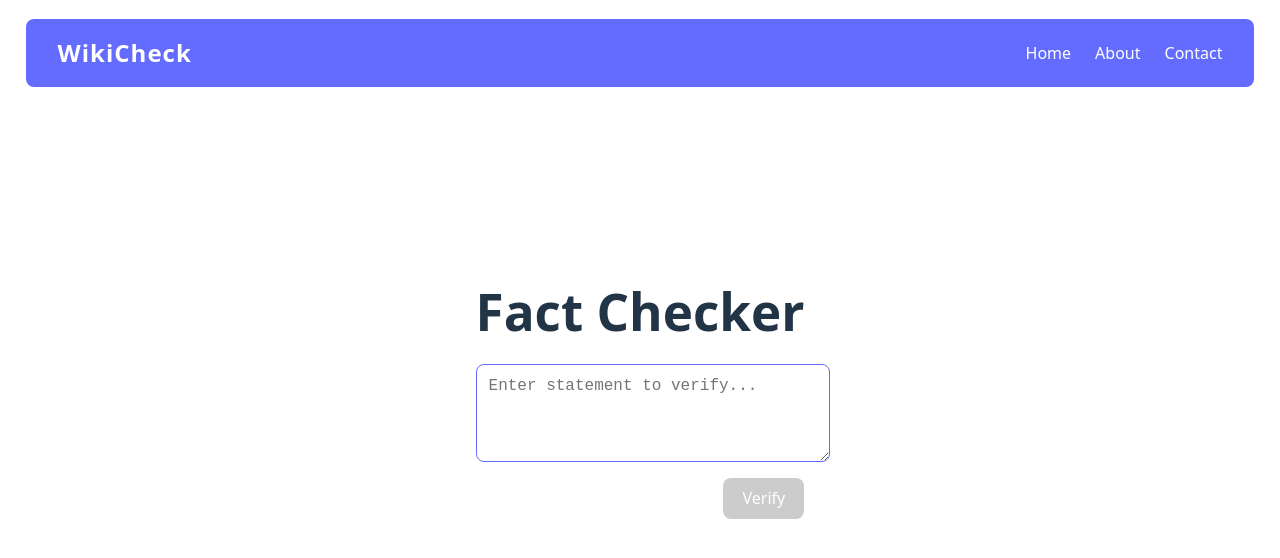
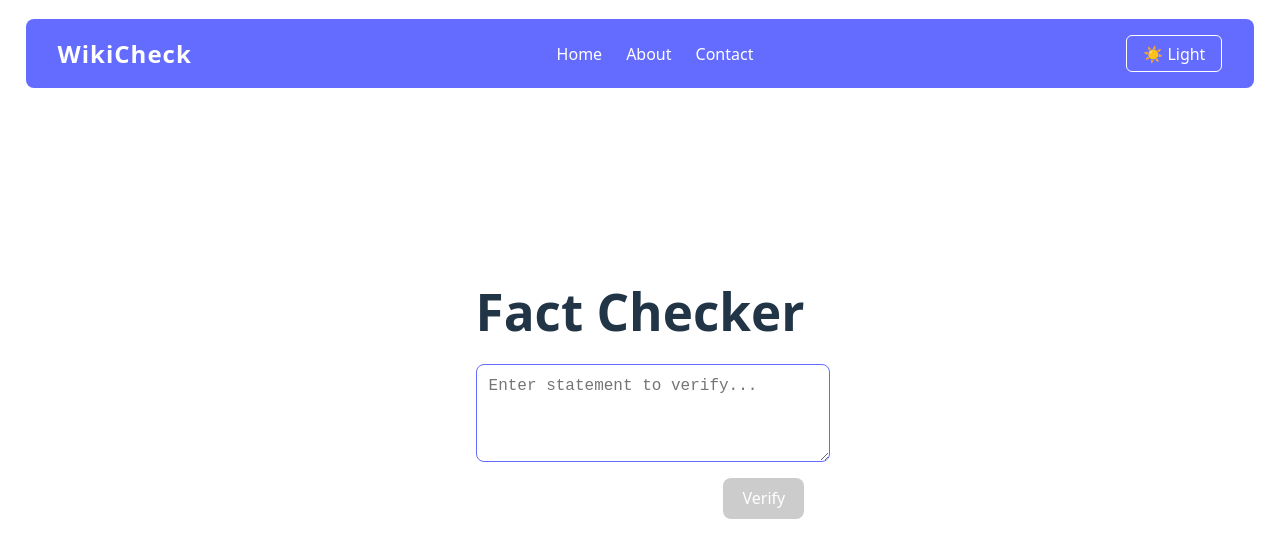
Before and after one commit to supastishn/wikicheck, a Vue app: page / in a window 1280 px wide. Shown: the top 558 px of the page. Built offline with nearby package versions, Linux system fonts and the light colour scheme.

Commit message:
feat: Add dark/light mode toggle button and styling

```diff
--- a/src/components/Navbar.vue
+++ b/src/components/Navbar.vue
@@ -7,12 +7,37 @@
         <a href="#">About</a>
         <a href="#">Contact</a>
       </div>
+      <button class="mode-toggle" @click="toggleMode">
+        {{ isDark ? '🌙 Dark' : '☀️ Light' }}
+      </button>
     </nav>
   </div>
 </template>
 
 <script setup lang="ts">
-// No script logic needed for static navbar
+import { ref, onMounted } from 'vue'
+
+const isDark = ref(false)
+
+function setMode(dark: boolean) {
+  isDark.value = dark
+  if (dark) {
+    document.documentElement.classList.add('dark')
+  } else {
+    document.documentElement.classList.remove('dark')
+  }
+}
+
+function toggleMode() {
+  setMode(!isDark.value)
+  localStorage.setItem('wikicheck-theme', isDark.value ? 'dark' : 'light')
+}
+
+onMounted(() => {
+  const saved = localStorage.getItem('wikicheck-theme')
+  if (saved === 'dark') setMode(true)
+  else setMode(false)
+})
 </script>
 
 <style scoped>
@@ -40,6 +65,22 @@
   border-radius: 8px;
 }
 
+.mode-toggle {
+  margin-left: 2rem;
+  background: transparent;
+  color: #fff;
+  border: 1px solid #fff;
+  border-radius: 6px;
+  padding: 0.4em 1em;
+  font-size: 1em;
+  cursor: pointer;
+  transition: background 0.2s, color 0.2s;
+}
+.mode-toggle:hover {
+  background: #fff;
+  color: #646cff;
+}
+
 .navbar-title {
   font-size: 1.5rem;
   font-weight: bold;
--- a/src/style.css
+++ b/src/style.css
@@ -11,6 +11,26 @@
   text-rendering: optimizeLegibility;
   -webkit-font-smoothing: antialiased;
   -moz-osx-font-smoothing: grayscale;
+}
+
+html.dark {
+  color-scheme: dark;
+  background: #242424;
+}
+
+html.dark body {
+  color: rgba(255, 255, 255, 0.87);
+  background: #242424;
+}
+
+html:not(.dark) {
+  color-scheme: light;
+  background: #fff;
+}
+
+html:not(.dark) body {
+  color: #213547;
+  background: #fff;
 }
 
 a {
```
